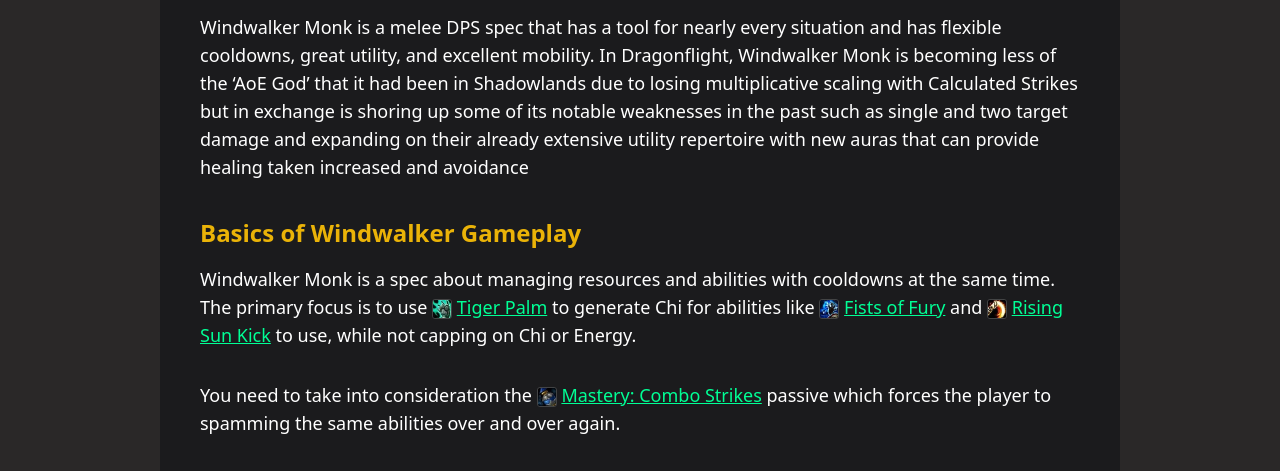
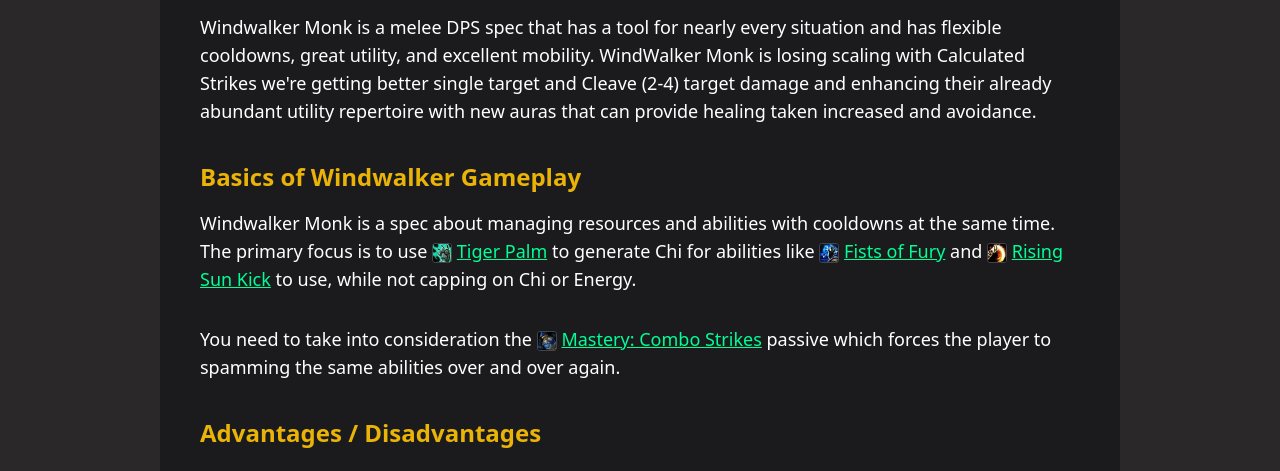
Before and after one commit to Jztemperor/wwguides_postcss, a website: page index.html in a window 1280 px wide. Shown: the part 259-730 px from the top of the page. Drawn offline with Linux system fonts and the light colour scheme.

Commit message:
Intro text change

```diff
--- a/index.html
+++ b/index.html
@@ -106,12 +106,10 @@
         <p class="py-4 text-white text-lg sm:text-md">
           Windwalker Monk is a melee DPS spec that has a tool for nearly every
           situation and has flexible cooldowns, great utility, and excellent
-          mobility. In Dragonflight, Windwalker Monk is becoming less of the
-          ‘AoE God’ that it had been in Shadowlands due to losing multiplicative
-          scaling with Calculated Strikes but in exchange is shoring up some of
-          its notable weaknesses in the past such as single and two target
-          damage and expanding on their already extensive utility repertoire
-          with new auras that can provide healing taken increased and avoidance
+          mobility. WindWalker Monk is losing scaling with Calculated Strikes
+          we're getting better single target and Cleave (2-4) target damage and
+          enhancing their already abundant utility repertoire with new auras
+          that can provide healing taken increased and avoidance.
         </p>
 
         <h2
```
